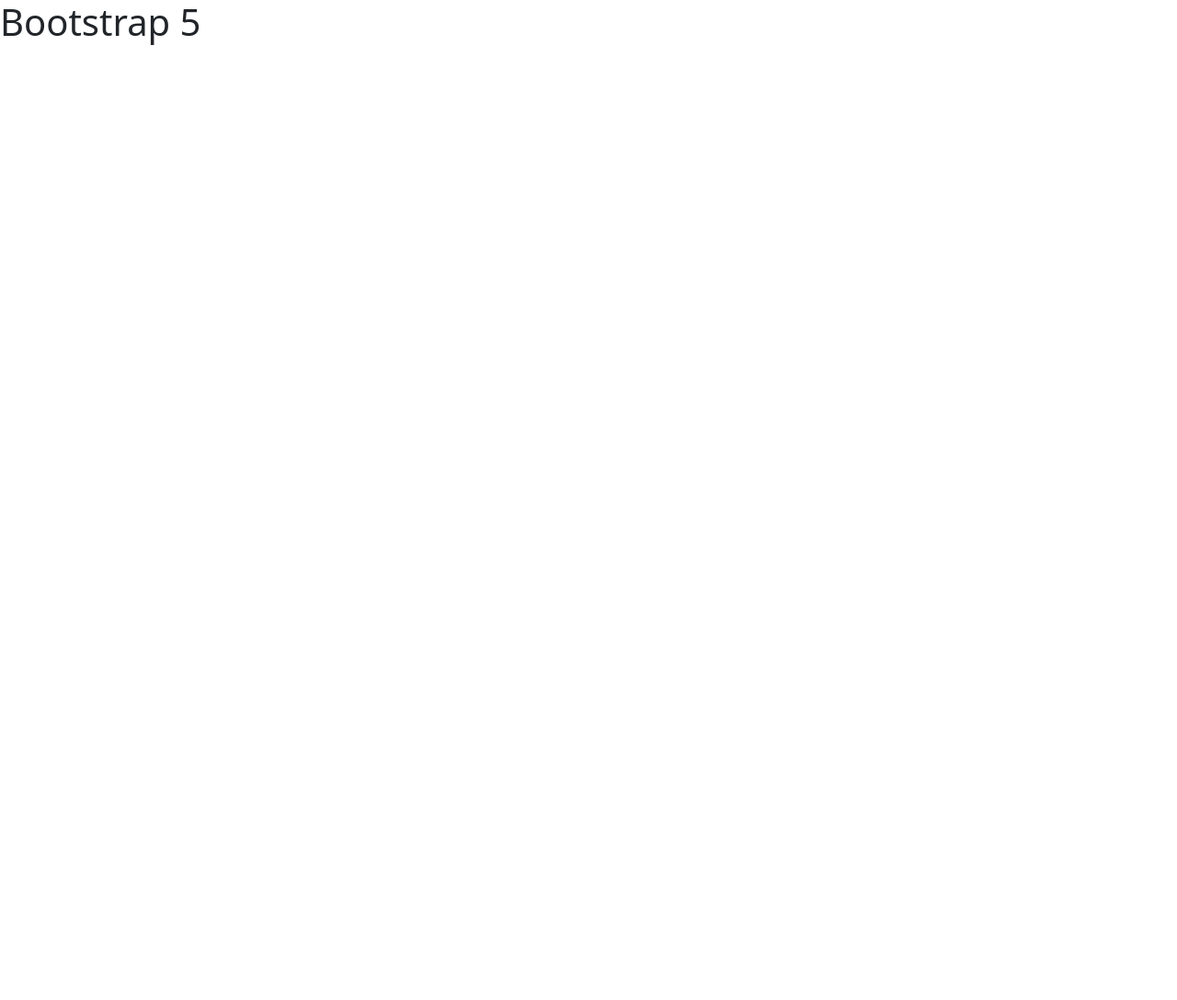
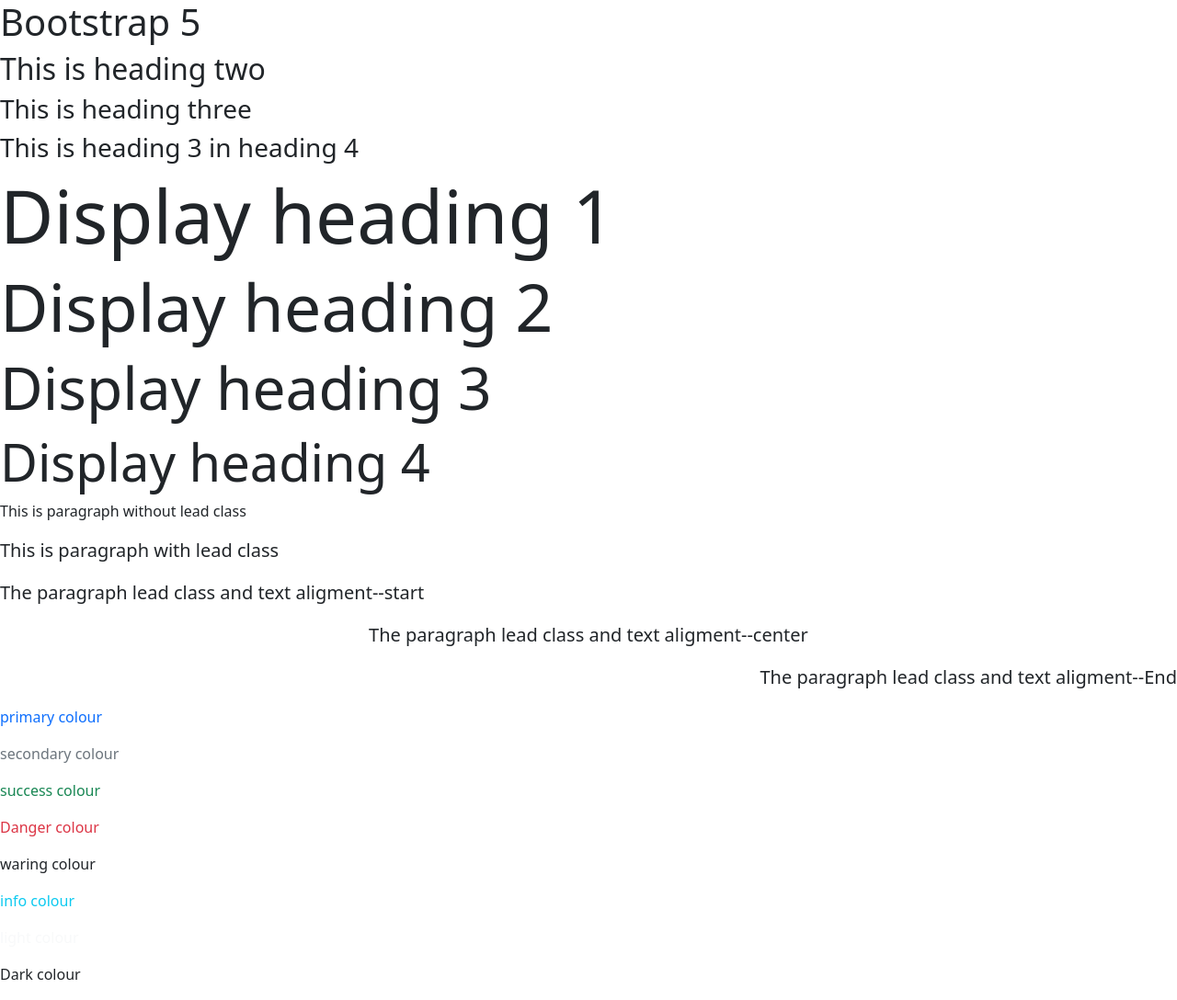
Before and after one commit to asheSoftware/Bootstrap-5, a plain HTML site: page index.html in a window 1280 px wide. Shown: the whole page at 92% size. Before the commit the page ends 800 px from the top, so only its background shows below. Drawn offline with nearby package versions, Linux system fonts and the light colour scheme.

Commit message:
Added tags
heading tags,display tags,lead and aligment ,and text colour

```diff
--- a/index.html
+++ b/index.html
@@ -9,7 +9,31 @@
 
 </head>
 <body>
+    <!--heading tags-->
 <h1>Bootstrap 5</h1>
+<h2>This is heading two</h2>
+<h3>This is heading three</h3>
+<h4 class="h3">This is heading 3 in heading 4</h4>
+<!--display tags-->
+<h1 class="display-1">Display heading 1</h1>
+<h1 class="display-2">Display heading 2</h1>
+<h1 class="display-3">Display heading 3</h1>
+<h1 class="display-4">Display heading 4</h1>
+<!--lead text and aligment-->
+<p>This is paragraph without lead class</p>
+<p class="lead">This is paragraph with lead class</p>
+<p class="lead text-start"> The paragraph lead class and text aligment--start</p>
+<p class="lead text-center">The paragraph lead class and text aligment--center</p>
+<p class="lead text-end"> The paragraph lead class and text aligment--End</p>
+<!--Text colour-->
+<p class="text-primary">primary colour</p>
+<p class="text-secondary">secondary colour</p>
+<p class="text-Success">success colour</p>
+<p class="text-danger">Danger colour</p>
+<p class="text-waring">waring colour</p>
+<p class="text-info">info colour</p>
+<p class="text-light">light colour</p>
+<p class="text-dark">Dark colour</p>
 <script src="https://cdn.jsdelivr.net/npm/bootstrap@5.2.0-beta1/dist/js/bootstrap.bundle.min.js"
 integrity="sha384-pprn3073KE6tl6bjs2QrFaJGz5/SUsLqktiwsUTF55Jfv3qYSDhgCecCxMW52nD2"
 crossorigin="anonymous"></script>
```
